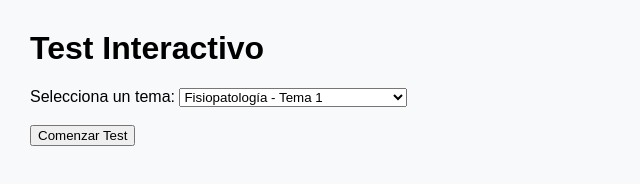
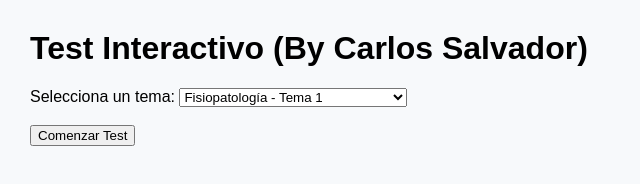
Before and after one commit to carlossalvadordiaz/tests-tsd, a plain HTML site: page index.html in a window 1280 px wide. Shown: the whole page, without its empty margins (0-640 px from the left). Drawn offline with Linux system fonts and the light colour scheme.

Commit message:
Update index.html

```diff
--- a/index.html
+++ b/index.html
@@ -59,7 +59,7 @@
 		</style>
 	</head>
 	<body>
-		<h1>Test Interactivo</h1>
+		<h1>Test Interactivo (By Carlos Salvador)</h1>
 
 		<label for="tema">Selecciona un tema:</label>
 		<select id="tema">
```
